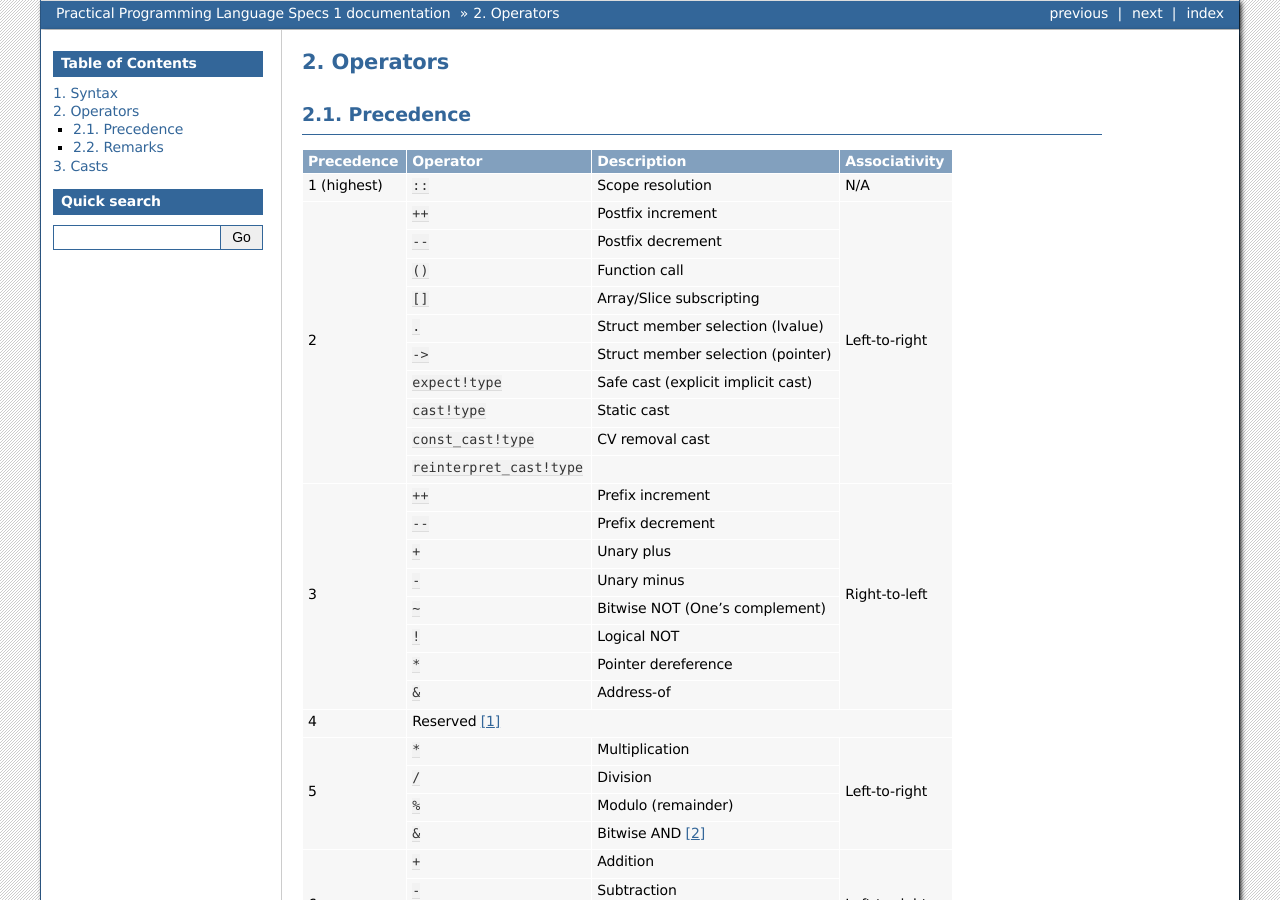
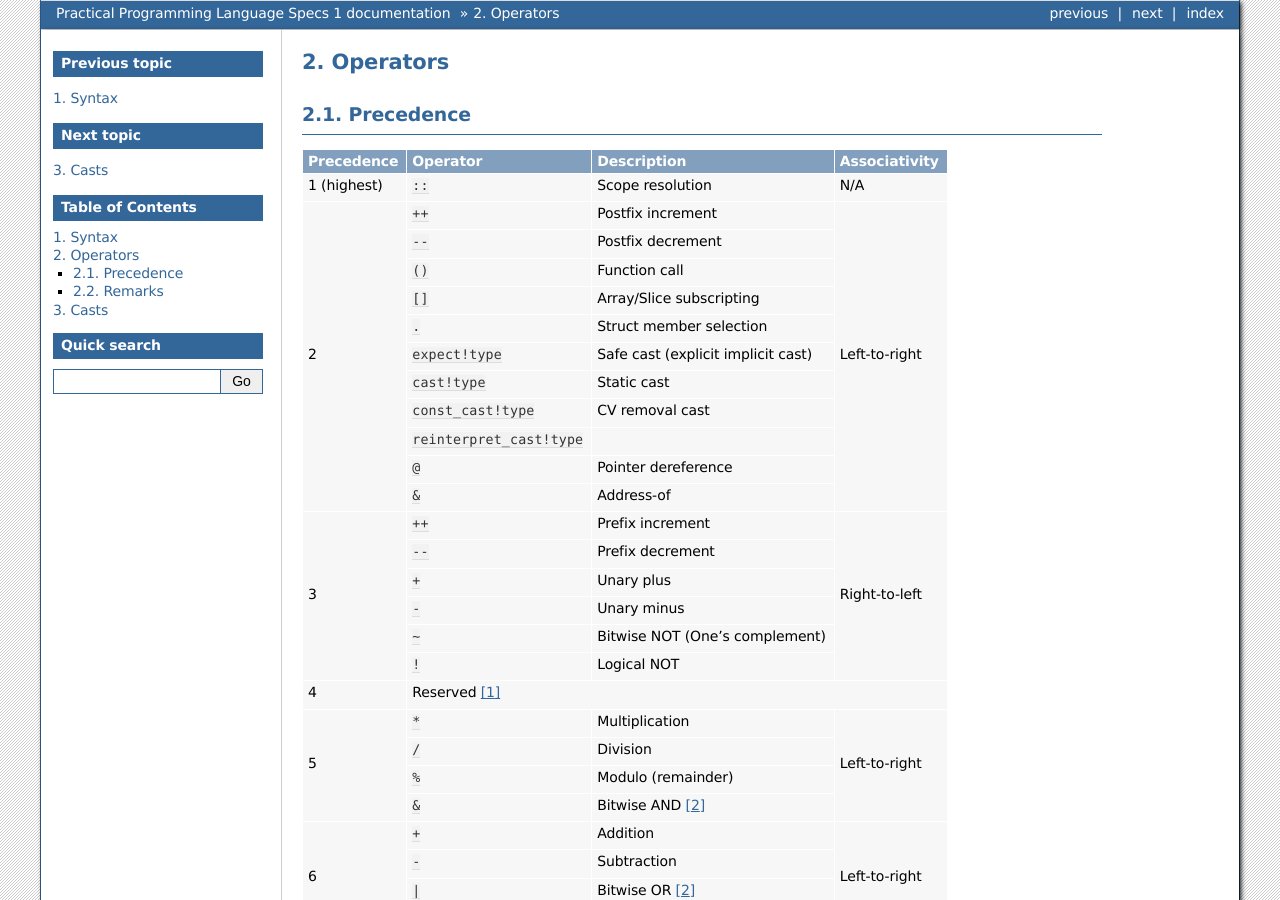
Before and after one commit to Practical/specs, a Sphinx documentation site: the page built from source/operators.rst, in a window 1280 px wide and 900 px high. Built offline with Sphinx 7.4.7, drawn with Linux system fonts in a browser that asks for light colours.

Commit message:
Switch to pointers using @

```diff
--- a/source/conf.py
+++ b/source/conf.py
@@ -107,7 +107,7 @@ html_static_path = ['_static']
 # refs: http://alabaster.readthedocs.io/en/latest/installation.html#sidebars
 html_sidebars = {
     '**': [
-#        'relations.html',  # needs 'show_related': True theme option to display
+        'relations.html',  # needs 'show_related': True theme option to display
         'globaltoc.html',
         'searchbox.html',
     ]
--- a/source/operators.rst
+++ b/source/operators.rst
@@ -18,9 +18,7 @@ Precedence
 |             +---------------------------+------------------------------------+               |
 |             | ``[]``                    | Array/Slice subscripting           |               |
 |             +---------------------------+------------------------------------+               |
-|             | ``.``                     | Struct member selection (lvalue)   |               |
-|             +---------------------------+------------------------------------+               |
-|             | ``->``                    | Struct member selection (pointer)  |               |
+|             | ``.``                     | Struct member selection            |               |
 |             +---------------------------+------------------------------------+               |
 |             | ``expect!type``           | Safe cast (explicit implicit cast) |               |
 |             +---------------------------+------------------------------------+               |
@@ -41,10 +43,6 @@ Precedence
 |             | ``~``                     | Bitwise NOT (One's complement)     |               |
 |             +---------------------------+------------------------------------+               |
 |             | ``!``                     | Logical NOT                        |               |
-|             +---------------------------+------------------------------------+               |
-|             | ``*``                     | Pointer dereference                |               |
-|             +---------------------------+------------------------------------+               |
-|             | ``&``                     | Address-of                         |               |
 +-------------+---------------------------+------------------------------------+---------------+
 | 4           | Reserved [#MmbrPtr]_                                                           |
 +-------------+---------------------------+------------------------------------+---------------+
--- a/source/syntax.rst
+++ b/source/syntax.rst
@@ -101,7 +101,7 @@ Syntax Description
 
 *Type* :math:`\rightarrow` *Identifier*
 
-*Type* :math:`\rightarrow` *Type* ``*``
+*Type* :math:`\rightarrow` *Type* ``@``
 
 *VariableDefinition* :math:`\rightarrow` ``def`` *VariableDeclBody*
 
```
Also changed, not shown: other parts of source/operators.rst (+4 -0 lines), other parts of source/syntax.rst (+1 -1 lines).
